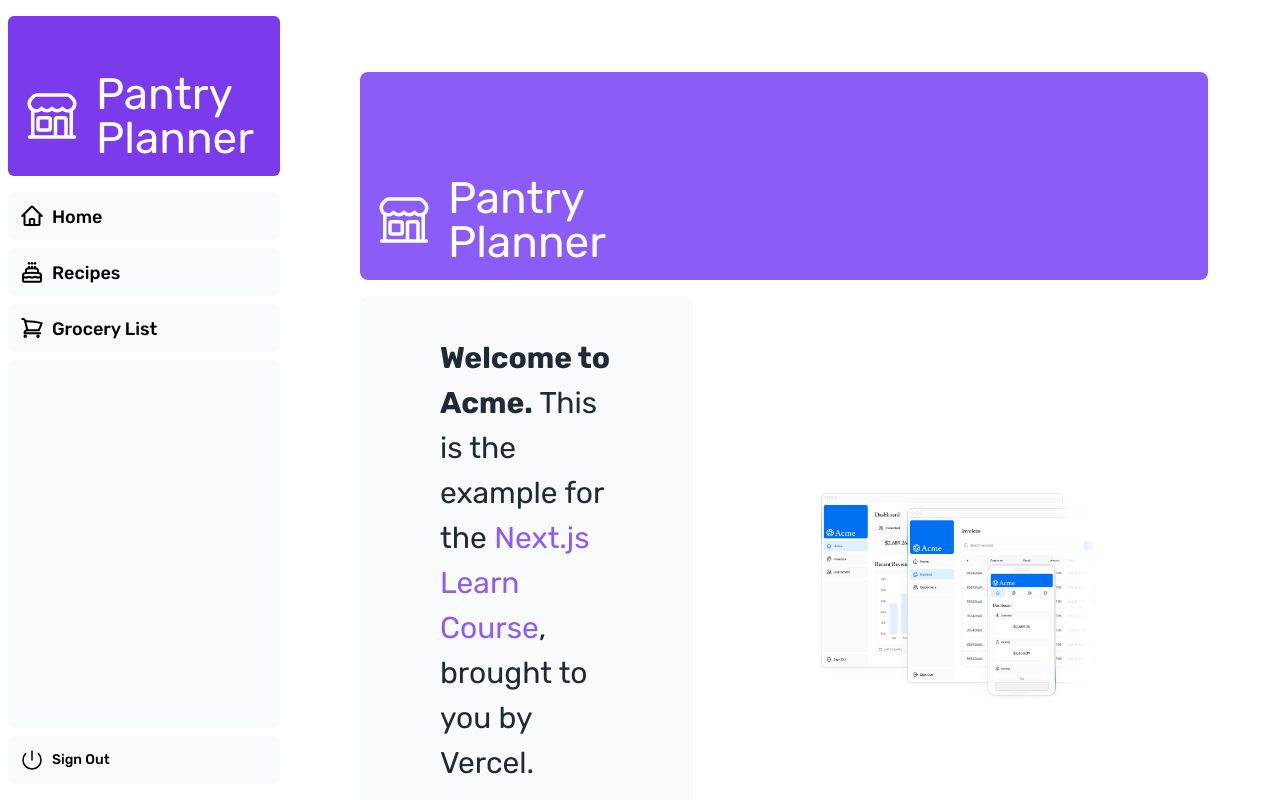
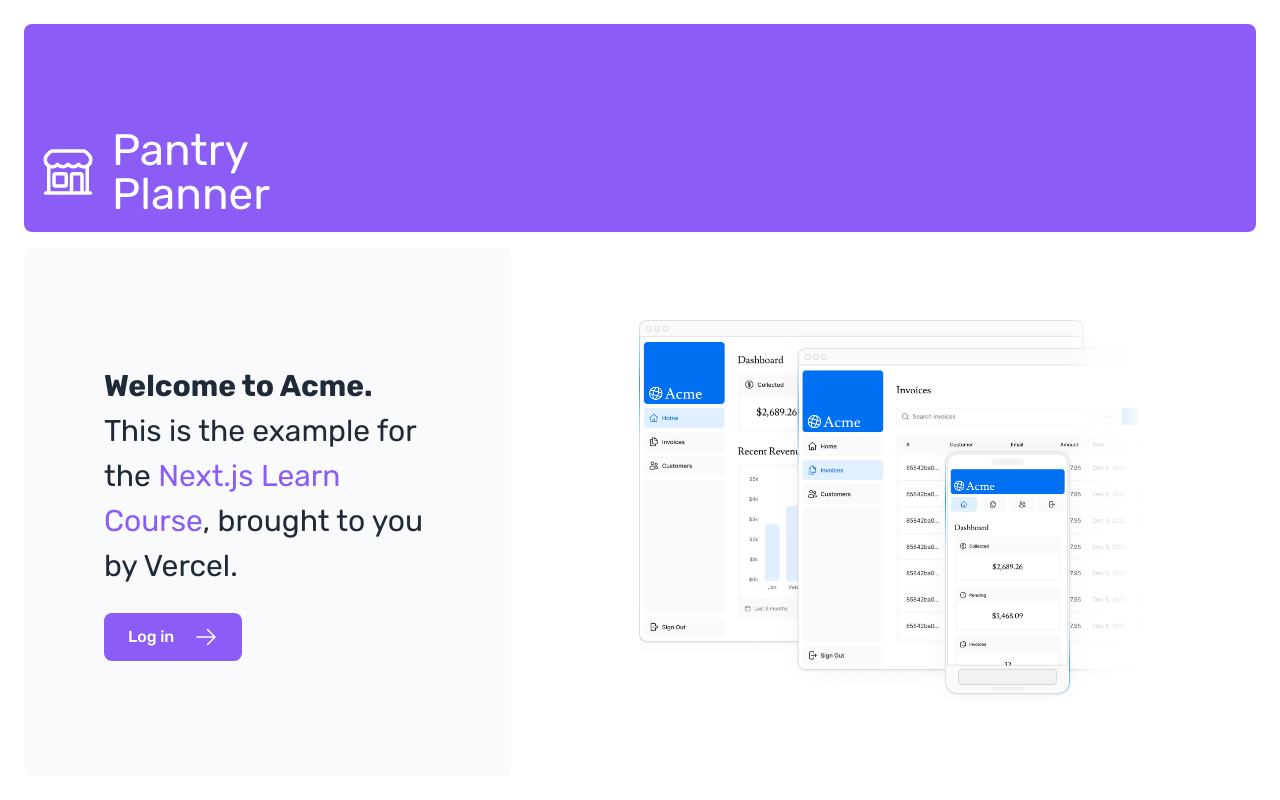
Before and after one commit to lindsaytoffolo/PantryPlanner, a Next.js app: page / in a window 1280 px wide. Built offline with nearby package versions, Linux system fonts and the light colour scheme.

Commit message:
fix layout files

```diff
--- /dev/null
+++ b/app/(pages)/layout.tsx
@@ -0,0 +1,14 @@
+import SideNav from "@/app/ui/dashboard/sidenav";
+
+export const experimental_ppr = true;
+
+export default function Layout({ children }: { children: React.ReactNode }) {
+    return (
+        <div className="flex h-screen flex-col md:flex-row md:overflow-hidden">
+            <div className="w-full flex-none md:w-72">
+                <SideNav />
+            </div>
+            <div className="flex-grow p-6 md:overflow-y-auto md:p-12">{children}</div>
+        </div>
+    );
+}
--- a/app/layout.tsx
+++ b/app/layout.tsx
@@ -5,26 +5,18 @@
 
 export const metadata: Metadata = {
     title: {
-        template: "%s | Recipe Book",
-        default: "Recipe Book",
+        template: "%s | PantryPlanner",
+        default: "PantryPlanner",
     },
-    description: "A Recipe Book playground app to learn Next.js",
+    description:
+        "PantryPlanner is an app that helps you manage both your recipe book and your grocery list to make meal planning easier",
     metadataBase: new URL("https://next-learn-dashboard.vercel.sh"),
 };
-
-export const experimental_ppr = true;
 
 export default function RootLayout({ children }: { children: React.ReactNode }) {
     return (
         <html lang="en">
-            <body className={`${defaultFont.className} antialiased`}>
-                <div className="flex h-screen flex-col md:flex-row md:overflow-hidden">
-                    <div className="w-full flex-none md:w-72">
-                        <SideNav />
-                    </div>
-                    <div className="flex-grow p-6 md:overflow-y-auto md:p-12">{children}</div>
-                </div>
-            </body>
+            <body className={`${defaultFont.className} antialiased`}>{children}</body>
         </html>
     );
 }
```
